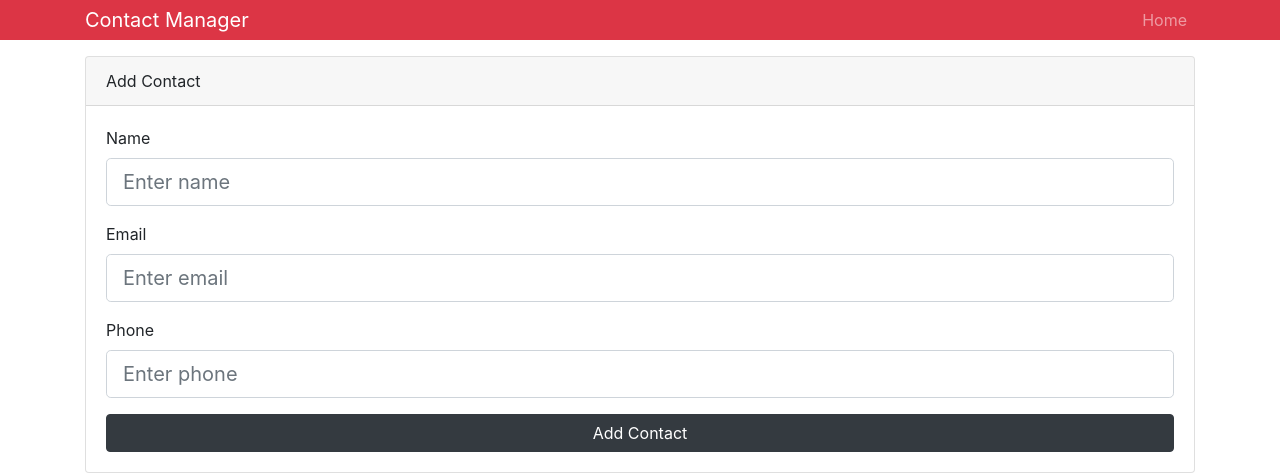
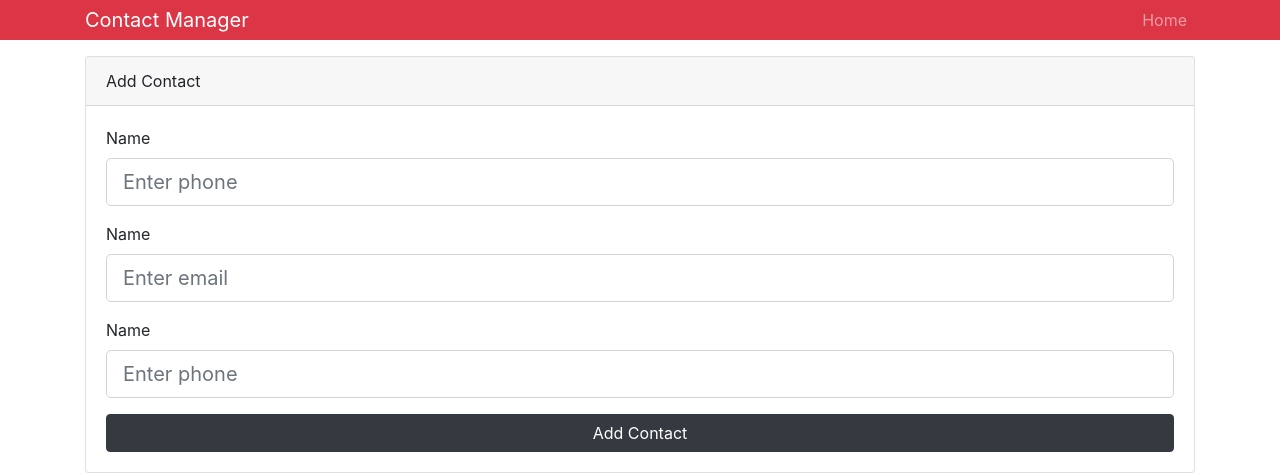
Before and after one commit to tiago-jv0/contact-manager, a React (Create React App) app: page / in a window 1280 px wide. Shown: the top 475 px of the page. Built offline with nearby package versions, Linux system fonts and the light colour scheme.

Commit message:
Added input component

```diff
--- a/src/components/contacts/AddContact.js
+++ b/src/components/contacts/AddContact.js
@@ -1,6 +1,7 @@
 import React, { Component } from 'react';
 import { Consumer } from '../../Context';
 import uuid from 'uuid';
+import Input from '../layout/Input';
 
 class AddContact extends Component {
     state = {
@@ -15,14 +16,14 @@ class AddContact extends Component {
 
     handleSubmit = (event, dispatch) => {
         event.preventDefault();
-        const payload = { ...this.state , id:uuid() };
+        const payload = { ...this.state, id: uuid() };
         dispatch({ type: 'ADD_CONTACT', payload });
 
         this.setState({
-            name : '',
-            email : '',
-            phone : ''
-        })
+            name: '',
+            email: '',
+            phone: '',
+        });
     };
     render() {
         const { name, email, phone } = this.state;
@@ -37,42 +38,30 @@ class AddContact extends Component {
                             <div className="card-header">Add Contact</div>
                             <div className="card-body">
                                 <form onSubmit={(event) => this.handleSubmit(event, dispatch)}>
-                                    <div className="form-group">
-                                        <label htmlFor="name">Name</label>
-                                        <input
-                                            onChange={this.handleChange}
-                                            name="name"
-                                            id="name"
-                                            type="text"
-                                            className="form-control form-control-lg"
-                                            placeholder="Enter name"
-                                            value={name}
-                                        />
-                                    </div>
-                                    <div className="form-group">
-                                        <label htmlFor="email">Email</label>
-                                        <input
-                                            onChange={this.handleChange}
-                                            name="email"
-                                            id="email"
-                                            type="email"
-                                            className="form-control form-control-lg"
-                                            placeholder="Enter email"
-                                            value={email}
-                                        />
-                                    </div>
-                                    <div className="form-group">
-                                        <label htmlFor="phone">Phone</label>
-                                        <input
-                                            onChange={this.handleChange}
-                                            name="phone"
-                                            id="phone"
-                                            type="phone"
-                                            className="form-control form-control-lg"
-                                            placeholder="Enter phone"
-                                            value={phone}
-                                        />
-                                    </div>
+                                    <Input
+                                        name="name"
+                                        label="Name"
+                                        value={name}
+                                        placeholder="Enter phone"
+                                        type="text"
+                                        onChange={this.handleChange}
+                                    ></Input>
+                                    <Input
+                                        name="email"
+                                        label="Email"
+                                        value={email}
+                                        placeholder="Enter email"
+                                        type="text"
+                                        onChange={this.handleChange}
+                                    ></Input>
+                                    <Input
+                                        name="phone"
+                                        label="Phone"
+                                        value={phone}
+                                        placeholder="Enter phone"
+                                        type="phone"
+                                        onChange={this.handleChange}
+                                    ></Input>
 
                                     <input type="submit" value="Add Contact" className="btn btn-block btn-dark" />
                                 </form>
--- /dev/null
+++ b/src/components/layout/Input.js
@@ -0,0 +1,33 @@
+import React from 'react';
+import PropTypes from 'prop-types';
+const Input = ({ name, label, value, placeholder, type, onChange }) => {
+    return (
+        <div className="form-group">
+            <label htmlFor={label}>Name</label>
+            <input
+                onChange={onChange}
+                name={name}
+                id={name}
+                type={type}
+                className="form-control form-control-lg"
+                placeholder={placeholder}
+                value={value}
+            />
+        </div>
+    );
+};
+
+Input.defaultProps = {
+    type : 'text'
+}
+
+Input.propTypes = {
+    name: PropTypes.string.isRequired,
+    label: PropTypes.string.isRequired,
+    value: PropTypes.string.isRequired,
+    placeholder: PropTypes.string.isRequired,
+    type: PropTypes.string.isRequired,
+    onChange: PropTypes.func.isRequired
+};
+
+export default Input;
```
